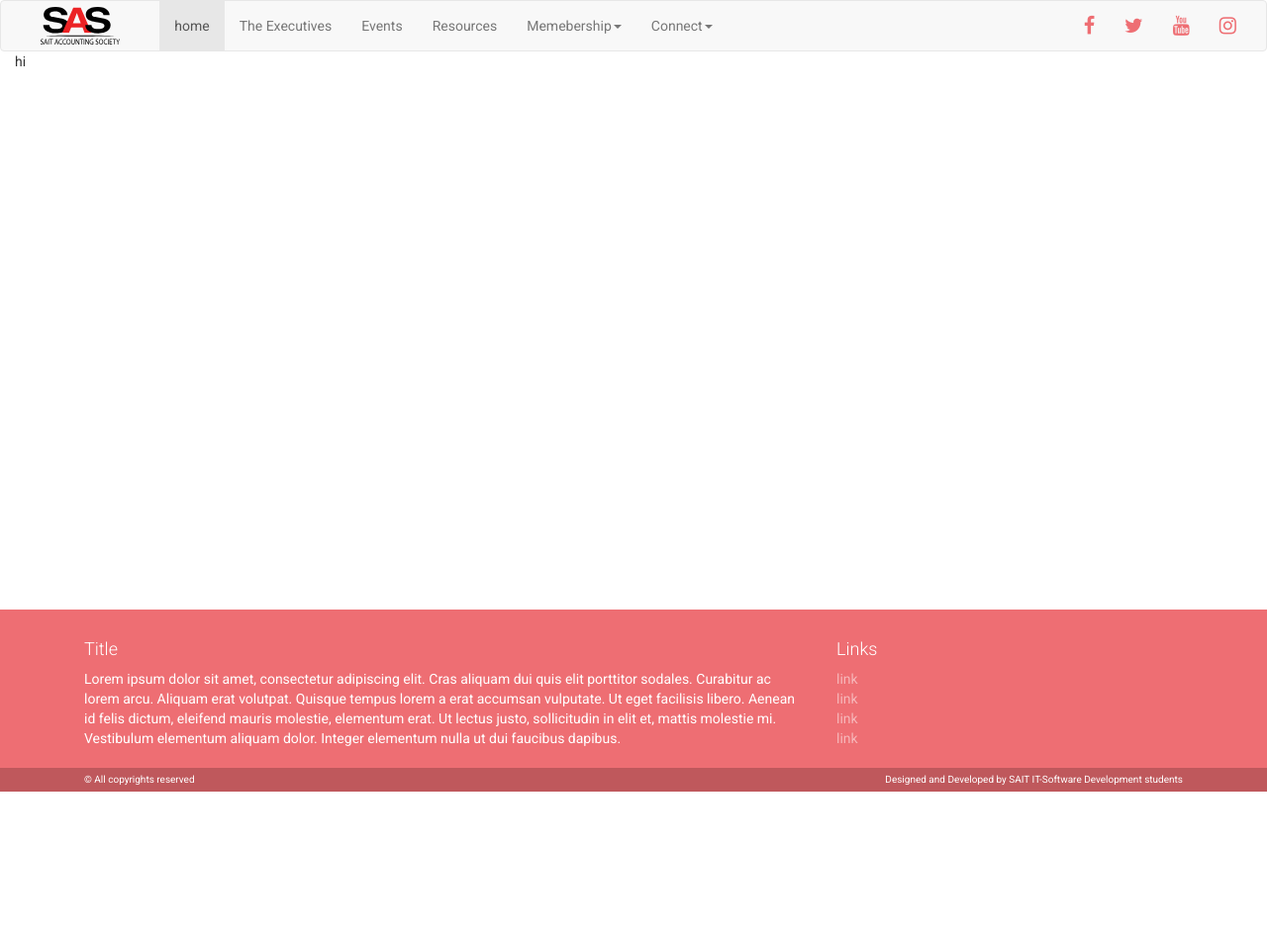
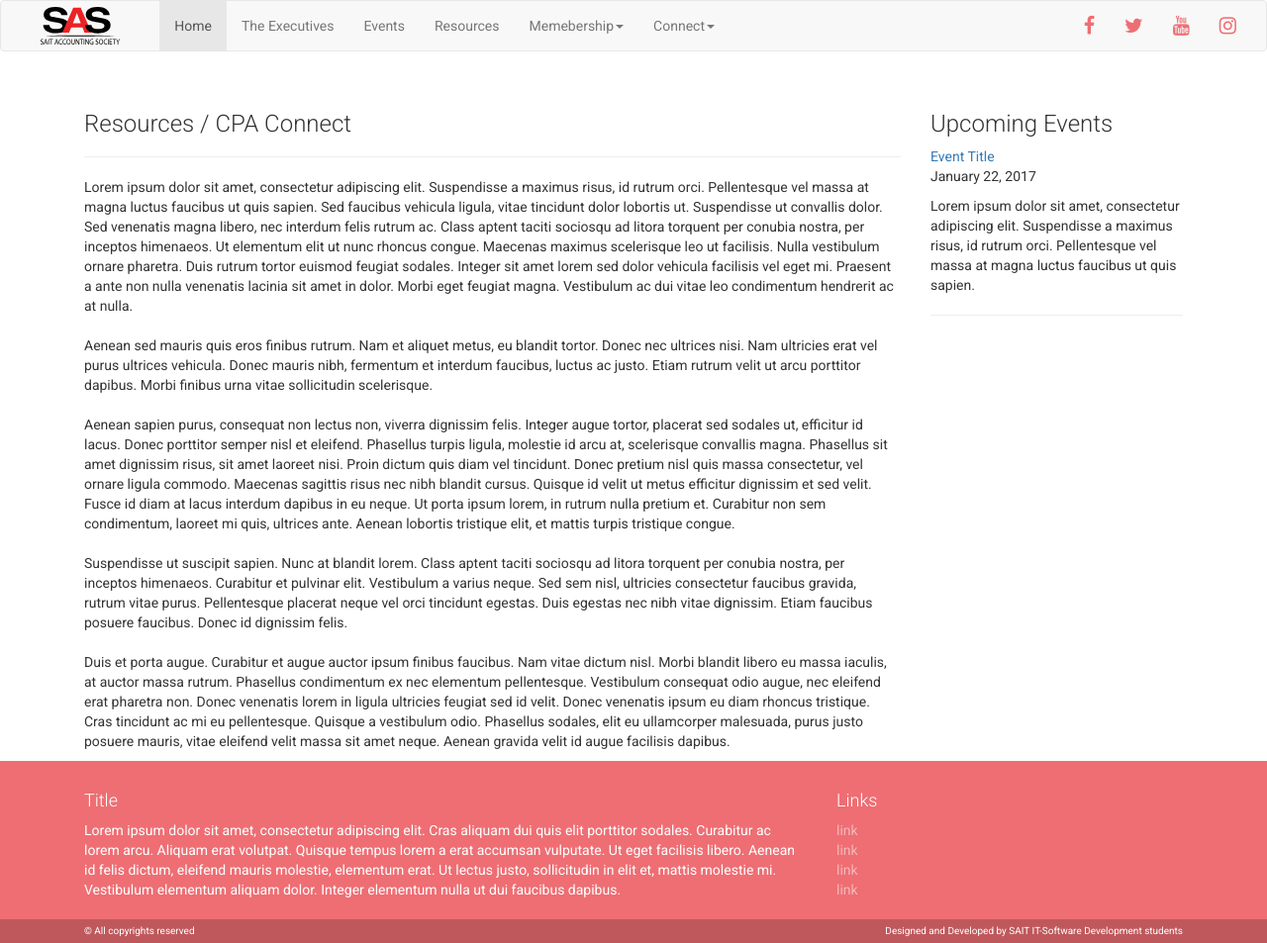
Before and after one commit to ITSDClub2016/SASWebsiteProject, a PHP site: page /single.php in a window 1280 px wide. Shown: the whole page at 99% size. Before the commit the page ends 800 px from the top, so only its background shows below. Run offline with PHP 8.4, Linux system fonts and the light colour scheme; some libraries are stand-ins or nearby versions.

Commit message:
Started single.php
I started putting together single.php, but there are still some things
I want to clarify regarding consistency with the rest of the website
before moving too much forward.

```diff
--- /dev/null
+++ b/content.php
@@ -0,0 +1,15 @@
+<div class="col-md-9">
+    <h3>Resources / CPA Connect</h3>
+    <hr>
+    <p>
+        Lorem ipsum dolor sit amet, consectetur adipiscing elit. Suspendisse a maximus risus, id rutrum orci. Pellentesque vel massa at magna luctus faucibus ut quis sapien. Sed faucibus vehicula ligula, vitae tincidunt dolor lobortis ut. Suspendisse ut convallis dolor. Sed venenatis magna libero, nec interdum felis rutrum ac. Class aptent taciti sociosqu ad litora torquent per conubia nostra, per inceptos himenaeos. Ut elementum elit ut nunc rhoncus congue. Maecenas maximus scelerisque leo ut facilisis. Nulla vestibulum ornare pharetra. Duis rutrum tortor euismod feugiat sodales. Integer sit amet lorem sed dolor vehicula facilisis vel eget mi. Praesent a ante non nulla venenatis lacinia sit amet in dolor. Morbi eget feugiat magna. Vestibulum ac dui vitae leo condimentum hendrerit ac at nulla.
+        <br><br>
+        Aenean sed mauris quis eros finibus rutrum. Nam et aliquet metus, eu blandit tortor. Donec nec ultrices nisi. Nam ultricies erat vel purus ultrices vehicula. Donec mauris nibh, fermentum et interdum faucibus, luctus ac justo. Etiam rutrum velit ut arcu porttitor dapibus. Morbi finibus urna vitae sollicitudin scelerisque.
+        <br><br>
+        Aenean sapien purus, consequat non lectus non, viverra dignissim felis. Integer augue tortor, placerat sed sodales ut, efficitur id lacus. Donec porttitor semper nisl et eleifend. Phasellus turpis ligula, molestie id arcu at, scelerisque convallis magna. Phasellus sit amet dignissim risus, sit amet laoreet nisi. Proin dictum quis diam vel tincidunt. Donec pretium nisl quis massa consectetur, vel ornare ligula commodo. Maecenas sagittis risus nec nibh blandit cursus. Quisque id velit ut metus efficitur dignissim et sed velit. Fusce id diam at lacus interdum dapibus in eu neque. Ut porta ipsum lorem, in rutrum nulla pretium et. Curabitur non sem condimentum, laoreet mi quis, ultrices ante. Aenean lobortis tristique elit, et mattis turpis tristique congue.
+        <br><br>
+        Suspendisse ut suscipit sapien. Nunc at blandit lorem. Class aptent taciti sociosqu ad litora torquent per conubia nostra, per inceptos himenaeos. Curabitur et pulvinar elit. Vestibulum a varius neque. Sed sem nisl, ultricies consectetur faucibus gravida, rutrum vitae purus. Pellentesque placerat neque vel orci tincidunt egestas. Duis egestas nec nibh vitae dignissim. Etiam faucibus posuere faucibus. Donec id dignissim felis.
+        <br><br>
+        Duis et porta augue. Curabitur et augue auctor ipsum finibus faucibus. Nam vitae dictum nisl. Morbi blandit libero eu massa iaculis, at auctor massa rutrum. Phasellus condimentum ex nec elementum pellentesque. Vestibulum consequat odio augue, nec eleifend erat pharetra non. Donec venenatis lorem in ligula ultricies feugiat sed id velit. Donec venenatis ipsum eu diam rhoncus tristique. Cras tincidunt ac mi eu pellentesque. Quisque a vestibulum odio. Phasellus sodales, elit eu ullamcorper malesuada, purus justo posuere mauris, vitae eleifend velit massa sit amet neque. Aenean gravida velit id augue facilisis dapibus.
+    </p>
+</div>
--- a/css/style.css
+++ b/css/style.css
@@ -64,10 +64,14 @@ footer li a{
 }
 
 .home-title{
+    font-size: 20px;
+    padding: 30px;
+    text-align: right;
+}
+.content-title{
     font-size: 25px;
     font-weight: 100;
     padding: 30px;
-    text-align: right;
 }
 .home-content{
     padding: 30px;
--- a/header.php
+++ b/header.php
@@ -46,7 +46,7 @@
             </div>
             <div class="collapse navbar-collapse" id="myNavbar">
                 <ul class="nav navbar-nav">
-                    <li class="active"><a href="#">home</a></li>
+                    <li class="active"><a href="#">Home</a></li>
                     <li><a href="#">The Executives</a></li>
                     <li><a href="#">Events</a></li>
                     <li><a href="#">Resources</a></li>
--- a/sidebar.php
+++ b/sidebar.php
@@ -1,3 +1,10 @@
-<div class="col-md-2">
-    <div>hi</div>
+<div class="col-md-3">
+
+    <h3>Upcoming Events</h3>
+
+    <a href="#">Event Title</a>
+    <p>January 22, 2017</p>
+    <p>Lorem ipsum dolor sit amet, consectetur adipiscing elit. Suspendisse a maximus risus, id rutrum orci. Pellentesque vel massa at magna luctus faucibus ut quis sapien.</p>
+    <hr>
+
 </div>
--- a/single.php
+++ b/single.php
@@ -4,15 +4,16 @@
 
 <div class="container">
 
-    <div class="content">
+    <br><br>
 
+    <?php include 'content.php';?>
+
+    <div class="hidden-sm-down">
+        <?php include 'sidebar.php';?>
     </div>
 
-    <div class="sidebar hidden-sm-down">
-
-    </div>
+    <br><br>
 
 </div>
 
-<?php include 'sidebar.php';?>
 <?php include 'footer.php';?>
```
